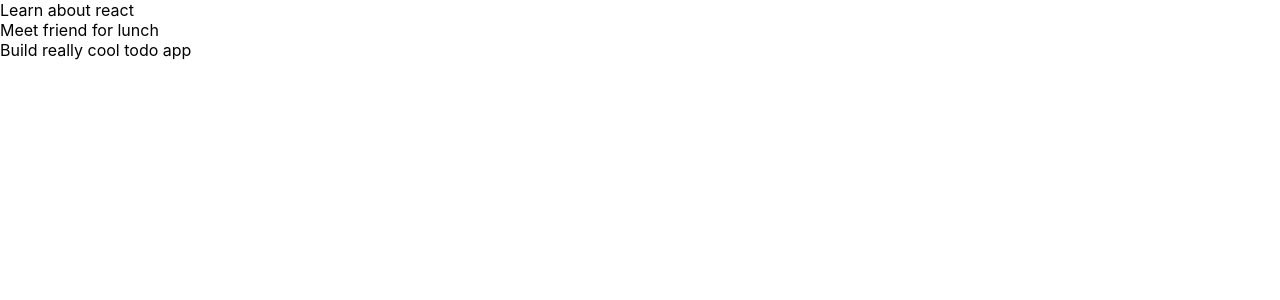
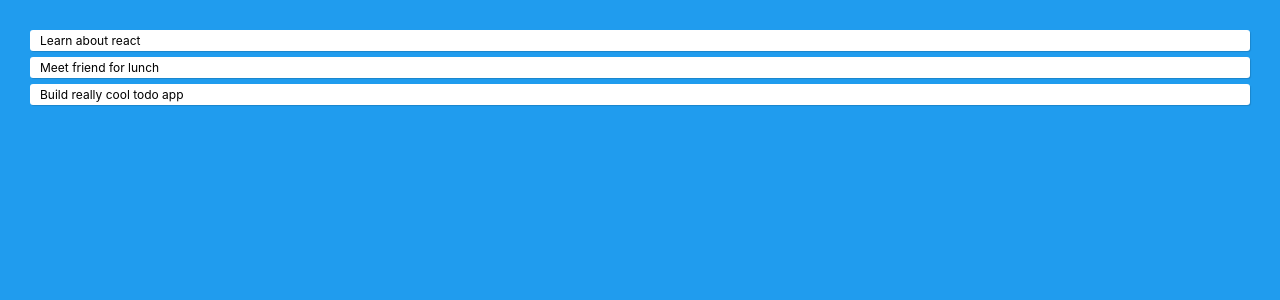
Before and after one commit to TianaJohnson/hooks_todo, a React (Create React App) app: page / in a window 1280 px wide. Shown: the top 300 px of the page. Built offline with nearby package versions, Linux system fonts and the light colour scheme.

Commit message:
notta much

```diff
--- a/src/App.css
+++ b/src/App.css
@@ -1,38 +1,26 @@
-.App {
-  text-align: center;
+.app {
+  background: #209cee;
+  padding: 30px;
+  height: 100vh;
 }
 
-.App-logo {
-  height: 40vmin;
-  pointer-events: none;
+.todo-list {
+  background: #e8e8e8;
+  border-radius: 4px;
+  padding: 5px;
+  max-width: 400px;
 }
 
-@media (prefers-reduced-motion: no-preference) {
-  .App-logo {
-    animation: App-logo-spin infinite 20s linear;
-  }
+.todo {
+  background: #fff;
+  box-shadow: 1px 1px 1px rgba( 0, 0, 0, 0.15);
+  padding:3px 10px;
+  font-size: 12px;
+  margin-bottom: 6px;
+  border-radius: 3px;
+  display: flex;
+  align-items: center;
+  justify-content: space-between;
 }
 
-.App-header {
-  background-color: #282c34;
-  min-height: 100vh;
-  display: flex;
-  flex-direction: column;
-  align-items: center;
-  justify-content: center;
-  font-size: calc(10px + 2vmin);
-  color: white;
-}
-
-.App-link {
-  color: #61dafb;
-}
-
-@keyframes App-logo-spin {
-  from {
-    transform: rotate(0deg);
-  }
-  to {
-    transform: rotate(360deg);
-  }
-}
+/* missing */
--- a/src/App.js
+++ b/src/App.js
@@ -1,4 +1,5 @@
 import React, { useState } from 'react';
+import './App.css';
 
 function Todo({ todo, index}) {
   return <div className="todo">{todo.text}</div>;
```
